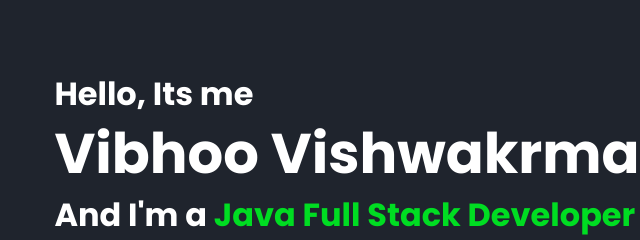
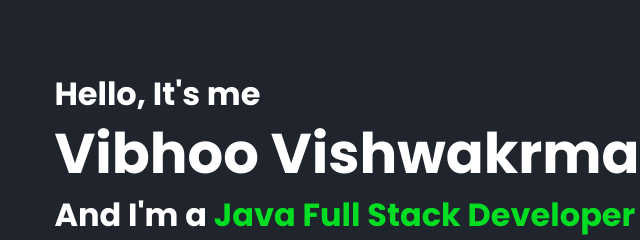
Before and after one commit to VIBHOO12/portfolio, a plain HTML site: page index.html in a window 1280 px wide. Shown: the part 263-503 px from the top of the page, 69-709 px from the left. Drawn offline with nearby package versions, Linux system fonts and the light colour scheme.

Commit message:
index.html

```diff
--- a/index.html
+++ b/index.html
@@ -35,7 +35,7 @@
     <!-- home section design -->
     <section class="home" id="home">
         <div class="home-content">
-            <h3>Hello, Its me</h3>
+            <h3>Hello, It's me</h3>
             <h1>Vibhoo Vishwakrma</h1>
             <h3>And I'm a <span>Java Full Stack Developer</span></h3>
             <!-- <p>Passionate Full Stack Java Developer with a B.Tech in IT and real-world project experience.</p> -->
```
